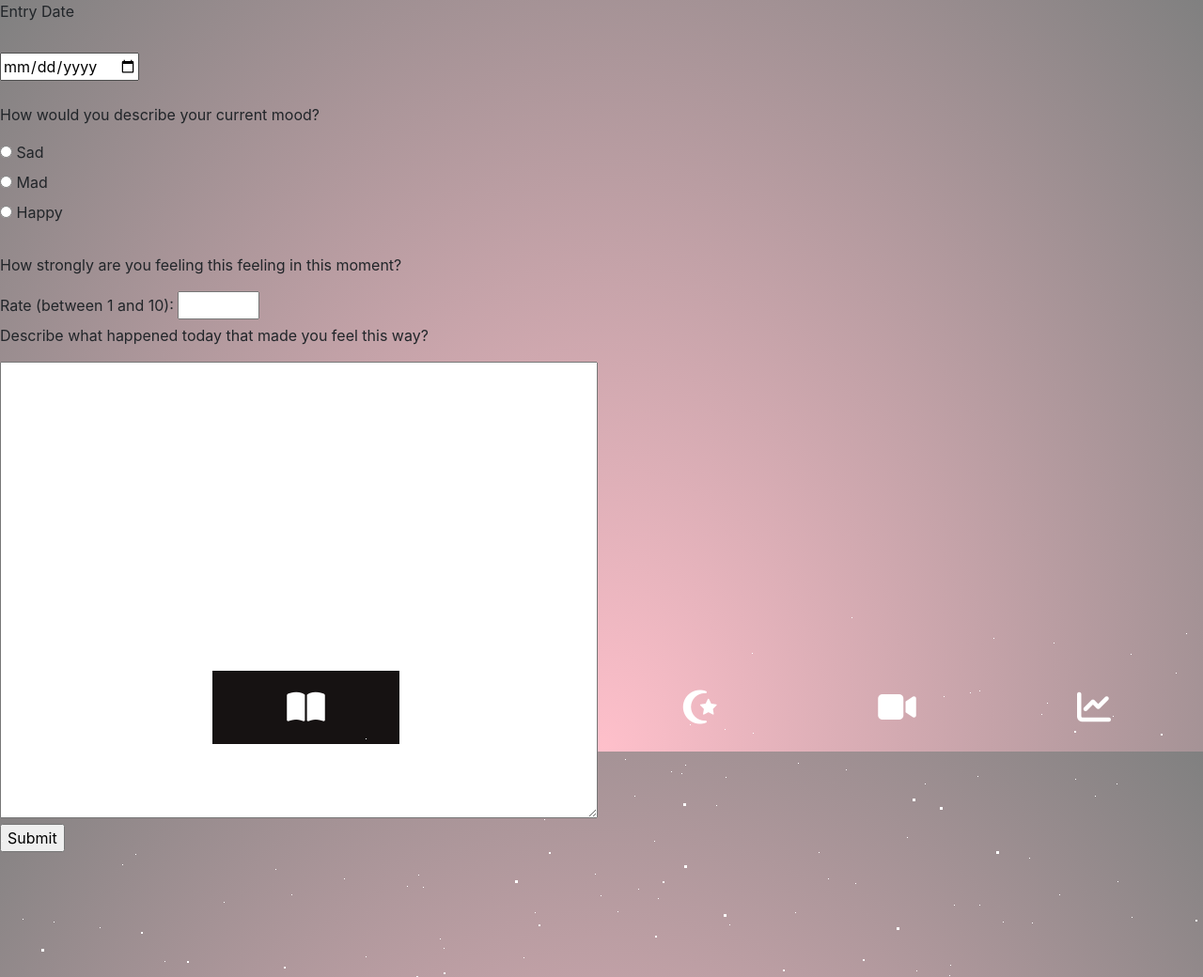
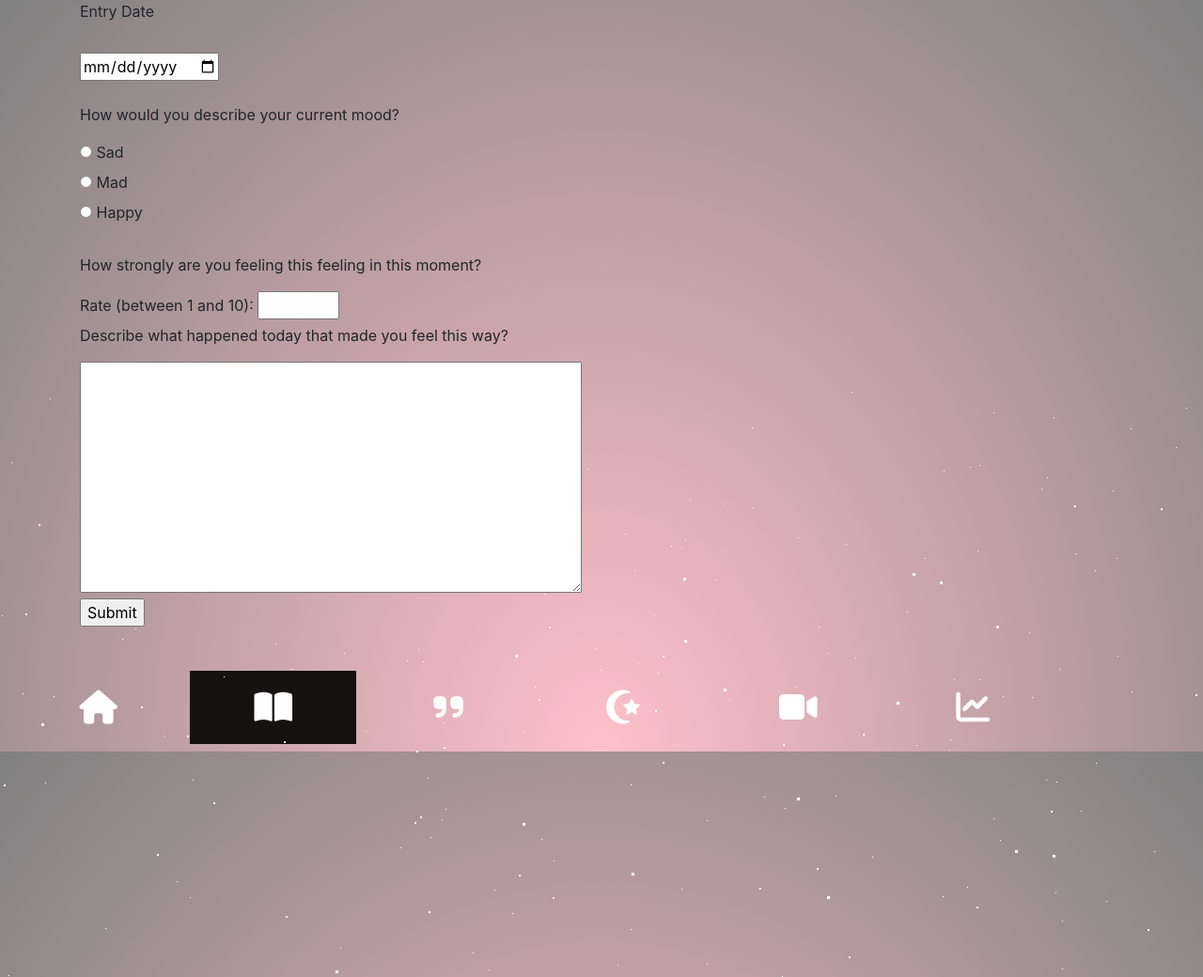
Before and after one commit to monabuttu/wellnessjourney, a Flask app: page /log in a window 1280 px wide. Shown: the top 1040 px of the page at 94% size. Run offline with Flask 2, Linux system fonts and the light colour scheme; some libraries are stand-ins or nearby versions.

Commit message:
Update log.html

```diff
--- a/wellnessjourney/templates/log.html
+++ b/wellnessjourney/templates/log.html
@@ -23,17 +23,17 @@
 </head>
 <script src="https://kit.fontawesome.com/0ed3f505e9.js" crossorigin="anonymous"></script>
 <body>
-    <div class="navbar icon-bar">
+    <div class="container navbar icon-bar">
         <a href="/"><i class="fas fa-home"></i></a>
         <a class="active" href="/log"><i class="fas fa-book-open"></i></a>
         <a href="/quotes"><i class="fas fa-quote-right"></i></a>
         <a href="/faith"><i class="fas fa-star-and-crescent"></i></a>
         <a href="/videos"><i class="fas fa-video"></i></a>
         <a href="/analysis"><i class="fas fa-chart-line"></i></a>
-
     </div>
-
-    <div>
+    <div class="container">
+      <div class="row">
+        <div class="col-sm">
           <form method='POST' action="/analysis" role='form' name='logentry'>
             <label for="entrydate">Entry Date</label><br>
             <br>
@@ -62,14 +62,18 @@
             <p>Describe what happened today that made you feel this way?</p>
 
 
-      <textarea name="message" rows="20" cols="60"></textarea><br>
+            <textarea name="message" rows="10" cols="50"></textarea><br>
             <input type="submit" value="Submit">
           </form>
       </div>
-
+    </div>
+  </div>
     <div id="stars"></div>
     <div id="stars2"></div>
     <div id="stars3"></div>
+  </div>
+
+
 
     <script src="https://code.jquery.com/jquery-3.4.1.slim.min.js" integrity="sha384-J6qa4849blE2+poT4WnyKhv5vZF5SrPo0iEjwBvKU7imGFAV0wwj1yYfoRSJoZ+n" crossorigin="anonymous"></script>
     <script src="https://cdn.jsdelivr.net/npm/popper.js@1.16.0/dist/umd/popper.min.js" integrity="sha384-Q6E9RHvbIyZFJoft+2mJbHaEWldlvI9IOYy5n3zV9zzTtmI3UksdQRVvoxMfooAo" crossorigin="anonymous"></script>
```
Lines whose indentation alone changed are shown as unchanged.
